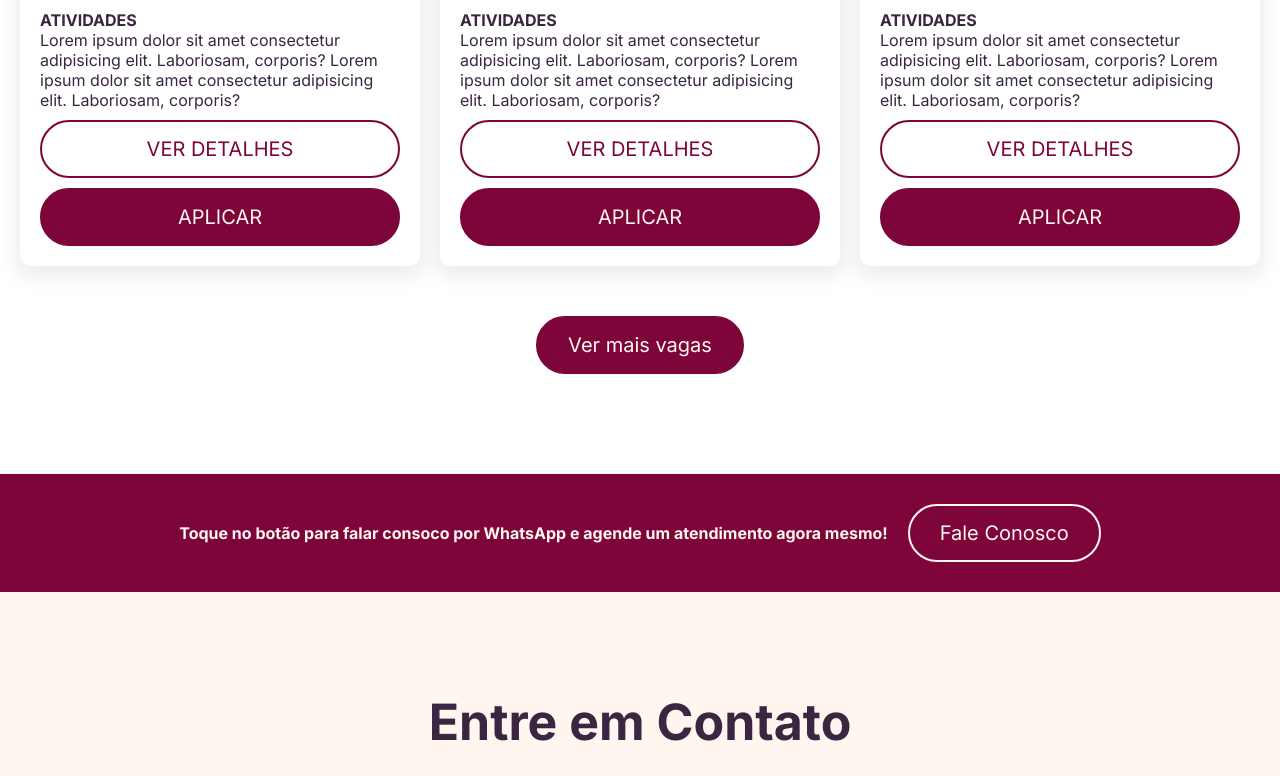
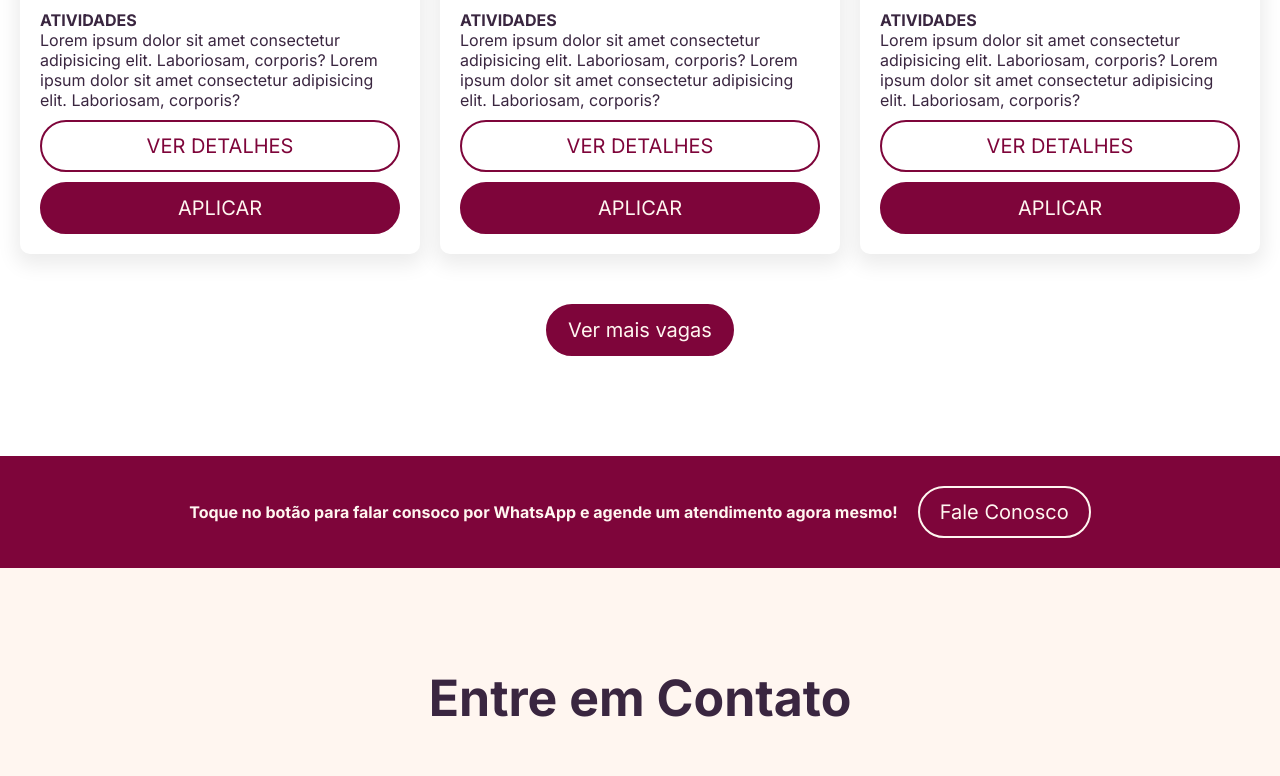
Before and after one commit to MPCGomes/logumrh, a Next.js app in the folder frontend-web/: page / in a window 1280 px wide. Shown: the part 1322-2098 px from the top of the page. Built offline with nearby package versions, Linux system fonts and the light colour scheme.

Commit message:
styles: button padding

```diff
--- a/frontend-web/components/ButtonPrimary/ButtonPrimary.module.scss
+++ b/frontend-web/components/ButtonPrimary/ButtonPrimary.module.scss
@@ -7,7 +7,7 @@
   color: var(--background-color);
   font-size: $fs-400;
   font-weight: normal;
-  padding: 15px 30px;
+  padding: 12px 20px;
   cursor: pointer;
 
   &:hover {
--- a/frontend-web/components/ButtonSecondary/ButtonSecondary.module.scss
+++ b/frontend-web/components/ButtonSecondary/ButtonSecondary.module.scss
@@ -7,7 +7,7 @@
   color: var(--primary-color);
   font-size: $fs-400;
   font-weight: normal;
-  padding: 15px 30px;
+  padding: 12px 20px;
   cursor: pointer;
 
   &:hover{
--- a/frontend-web/components/CTA/CTA.module.scss
+++ b/frontend-web/components/CTA/CTA.module.scss
@@ -25,7 +25,7 @@
     color: var(--background-color);
     font-size: $fs-400;
     font-weight: normal;
-    padding: 15px 30px;
+    padding: 12px 20px;
     cursor: pointer;
 
     &:hover {
```
